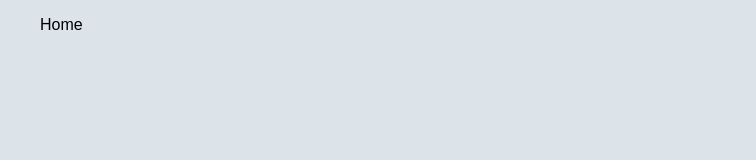
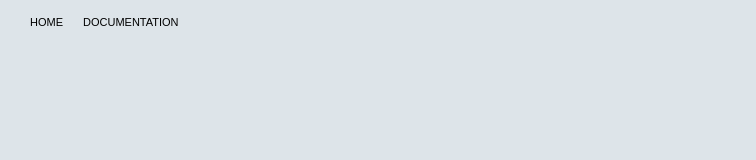
Before and after one commit to TanguyFox/2023_Projet_Tutore_Application_Web_3D, a website built with Vite: page index.html in a window 1280 px wide. Shown: the top 160 px of the page, without its empty margins (0-756 px from the left). Built offline with nearby package versions, Linux system fonts and the light colour scheme; files whose address does not match are found by name.

Commit message:
menu du haut

```diff
--- a/css/main.css
+++ b/css/main.css
@@ -16,6 +16,15 @@ nav
     height: 40px;
     z-index: 3;
     background-color:transparent;
+
+}
+nav ul
+{
+    margin: 0;
+    padding: 0;
+    padding-left: 30px;
+    padding-top: 2px;
+    height: 100%;
     display: flex;
     flex-direction: row;
 }
@@ -23,8 +32,35 @@ nav
 nav li
 {
     list-style-type: none;
-    width: 30px;
-    height: 30px;
+    transform: translateY(50%);
+    margin-right: 20px;
+    position: relative;
+    height: fit-content;
+    padding-bottom: 2px;
+
+}
+
+nav li::before
+{
+    content: '';
+    position: absolute;
+    bottom: 0;
+    left: 0;
+    width: 0px;
+    height: 0.6px;
+    background-color: black;
+    transition: 0.5s all ease;
+}
+
+nav li:hover::before
+{
+    width: 100%;
+}
+
+nav li a
+{
+    font-variant: all-petite-caps;
+    font-weight: 80;
 }
 
 #import
--- a/index.html
+++ b/index.html
@@ -16,6 +16,8 @@
 <nav id="nav">
     <ul>
         <li id="home"><a>Home</a></li>
+        <li id="documentation"><a>documentation</a></li>
+
     </ul>
 </nav>
 <div id="content">
```
